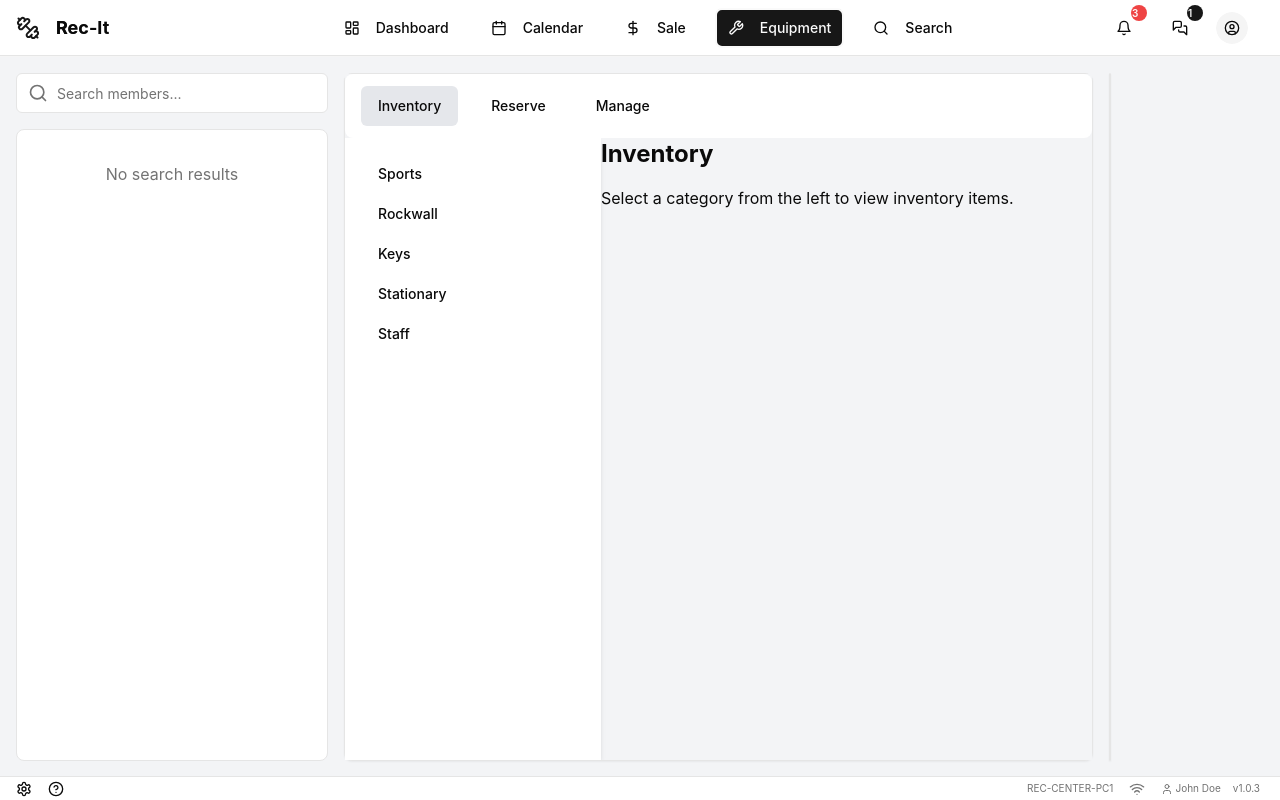
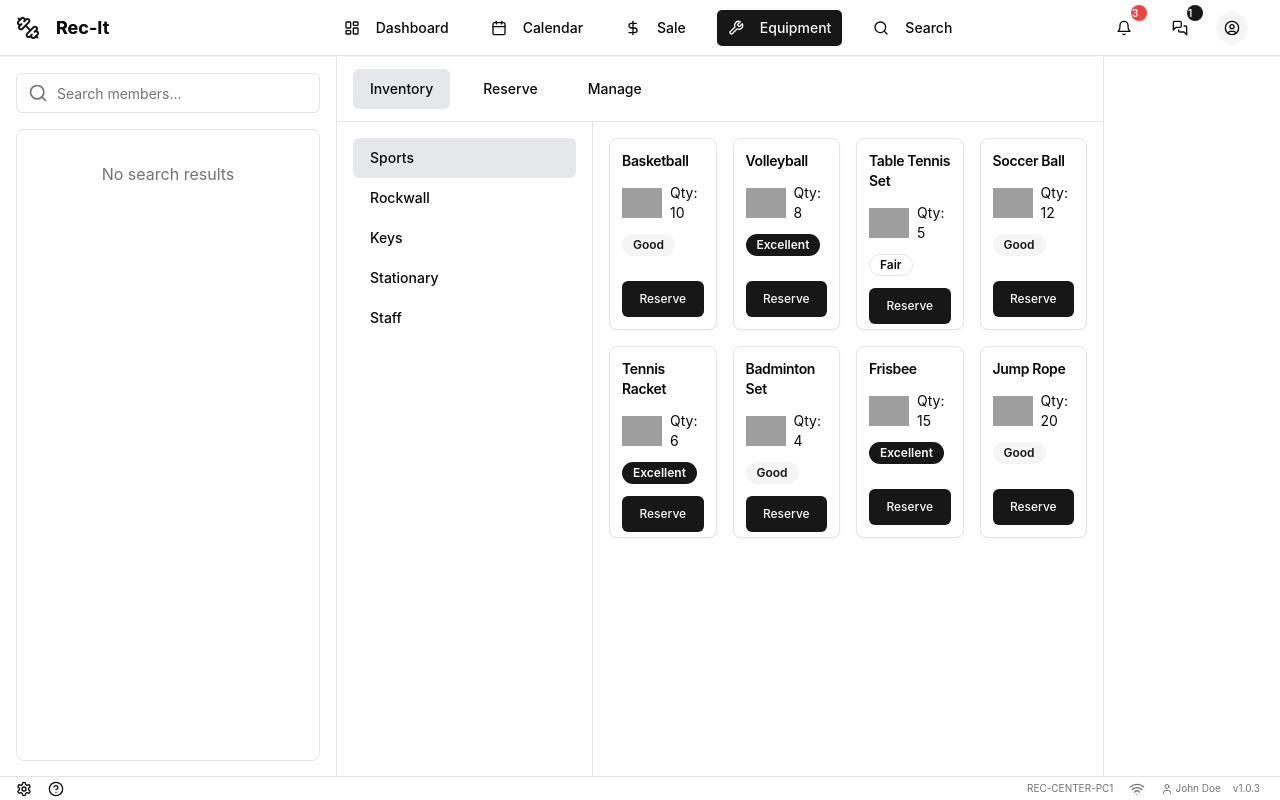
Before and after one commit to SanketBaviskar/Rec-It, a React (Vite) app: page /dashboard in a window 1280 px wide. Both pictures are taken after a click on the button "Equipment". Built offline with nearby package versions, Linux system fonts and the light colour scheme; grey boxes are pictures that could not be loaded.

Commit message:
equipment UI changes

```diff
--- a/src/Pages/MainWindow/EquipmentTab/EquipmentManage.tsx
+++ b/src/Pages/MainWindow/EquipmentTab/EquipmentManage.tsx
@@ -53,7 +53,7 @@ export function EquipmentManage({ initialItems }: EquipmentManagementProps) {
   }, [searchQuery, checkedOutItems])
 
   return (
-    <div className="p-4 bg-white rounded-lg shadow">
+    <div className="p-4">
       <h2 className="text-xl font-bold mb-4">Equipment Management</h2>
       <div className="relative mb-4">
         <Search className="absolute left-2 top-2.5 h-4 w-4 text-muted-foreground" />
@@ -65,6 +65,7 @@ export function EquipmentManage({ initialItems }: EquipmentManagementProps) {
           className="pl-8"
         />
       </div>
+      <div className='overflow-auto'>
       <Table>
         <TableHeader>
           <TableRow>
@@ -97,6 +98,8 @@ export function EquipmentManage({ initialItems }: EquipmentManagementProps) {
           ))}
         </TableBody>
       </Table>
+
+      </div>
       {/* Render the Toaster to handle toast notifications */}
       <Toaster />
     </div>
--- a/src/Pages/MainWindow/EquipmentTab/EquipmentNavBar.tsx
+++ b/src/Pages/MainWindow/EquipmentTab/EquipmentNavBar.tsx
@@ -6,7 +6,7 @@ import { EquipmentManage } from './EquipmentManage'
 
 export default function EquipmentNavBar() {
   const [activeSection, setActiveSection] = useState('inventory')
-  const [activeCategory, setActiveCategory] = useState('')
+  const [activeCategory, setActiveCategory] = useState('Sports')
 
   const inventoryCategories = ['Sports', 'Rockwall', 'Keys', 'Stationary', 'Staff']
 
@@ -17,13 +17,33 @@ export default function EquipmentNavBar() {
     { id: 3, name: "Climbing Harness", itemNumber: "CH003", checkedOutBy: "Mike Johnson", checkedOutDate: "2024-01-18", dueDate: "2024-01-25" },
     { id: 4, name: "Volleyball", itemNumber: "VB004", checkedOutBy: "Sarah Brown", checkedOutDate: "2024-01-21", dueDate: "2024-01-28" },
     { id: 5, name: "Yoga Mat", itemNumber: "YM005", checkedOutBy: "Emily Davis", checkedOutDate: "2024-01-22", dueDate: "2024-01-29" },
+    { id: 1, name: "Basketball", itemNumber: "BB001", checkedOutBy: "John Doe", checkedOutDate: "2024-01-20", dueDate: "2024-01-27" },
+    { id: 2, name: "Tennis Racket", itemNumber: "TR002", checkedOutBy: "Jane Smith", checkedOutDate: "2024-01-19", dueDate: "2024-01-26" },
+    { id: 3, name: "Climbing Harness", itemNumber: "CH003", checkedOutBy: "Mike Johnson", checkedOutDate: "2024-01-18", dueDate: "2024-01-25" },
+    { id: 4, name: "Volleyball", itemNumber: "VB004", checkedOutBy: "Sarah Brown", checkedOutDate: "2024-01-21", dueDate: "2024-01-28" },
+    { id: 5, name: "Yoga Mat", itemNumber: "YM005", checkedOutBy: "Emily Davis", checkedOutDate: "2024-01-22", dueDate: "2024-01-29" },
+    { id: 1, name: "Basketball", itemNumber: "BB001", checkedOutBy: "John Doe", checkedOutDate: "2024-01-20", dueDate: "2024-01-27" },
+    { id: 2, name: "Tennis Racket", itemNumber: "TR002", checkedOutBy: "Jane Smith", checkedOutDate: "2024-01-19", dueDate: "2024-01-26" },
+    { id: 3, name: "Climbing Harness", itemNumber: "CH003", checkedOutBy: "Mike Johnson", checkedOutDate: "2024-01-18", dueDate: "2024-01-25" },
+    { id: 4, name: "Volleyball", itemNumber: "VB004", checkedOutBy: "Sarah Brown", checkedOutDate: "2024-01-21", dueDate: "2024-01-28" },
+    { id: 5, name: "Yoga Mat", itemNumber: "YM005", checkedOutBy: "Emily Davis", checkedOutDate: "2024-01-22", dueDate: "2024-01-29" },
+    { id: 1, name: "Basketball", itemNumber: "BB001", checkedOutBy: "John Doe", checkedOutDate: "2024-01-20", dueDate: "2024-01-27" },
+    { id: 2, name: "Tennis Racket", itemNumber: "TR002", checkedOutBy: "Jane Smith", checkedOutDate: "2024-01-19", dueDate: "2024-01-26" },
+    { id: 3, name: "Climbing Harness", itemNumber: "CH003", checkedOutBy: "Mike Johnson", checkedOutDate: "2024-01-18", dueDate: "2024-01-25" },
+    { id: 4, name: "Volleyball", itemNumber: "VB004", checkedOutBy: "Sarah Brown", checkedOutDate: "2024-01-21", dueDate: "2024-01-28" },
+    { id: 5, name: "Yoga Mat", itemNumber: "YM005", checkedOutBy: "Emily Davis", checkedOutDate: "2024-01-22", dueDate: "2024-01-29" },
   ]
+
+  const handleInventoryClick = () => {
+    setActiveSection('inventory')
+    setActiveCategory('Sports') // Reset to default category
+  }
 
 
   return (
-    <div className="flex flex-col h-full bg-gray-100">
+    <div className="flex flex-col h-full">
       {/* Horizontal Navbar */}
-      <nav className="bg-white rounded-lg">
+      <nav className="border-b">
         <div className="container mx-auto px-4">
           <div className="flex justify-start items-center h-16">
             <ul className="flex space-x-4 py-4">
@@ -31,7 +51,7 @@ export default function EquipmentNavBar() {
                 <Button
                   variant="ghost"
                   className={`${activeSection === 'inventory' ? 'bg-gray-200' : ''}`}
-                  onClick={() => setActiveSection('inventory')}
+                  onClick={handleInventoryClick}
                 >
                   Inventory
                 </Button>
@@ -69,7 +89,7 @@ export default function EquipmentNavBar() {
       <div className="flex flex-1 overflow-hidden">
         {/* Vertical Navbar for Inventory - only visible when Inventory is active */}
         {activeSection === 'inventory' && (
-          <nav className="w-64 bg-white shadow-md">
+          <nav className="w-64 bg-white border-r">
             <ul className="py-4 px-4">
               {inventoryCategories.map((category) => (
                 <li key={category}>
@@ -87,19 +107,16 @@ export default function EquipmentNavBar() {
         )}
 
         {/* Content Area */}
-        <main className={`flex-1 overflow-auto ${activeSection !== 'inventory' ? 'w-full' : ''}`}>
+        <main className={`flex-1 ${activeSection !== 'inventory' ? 'w-full' : ''}`}>
           {activeSection === 'inventory' && (
             <div>
-              <h2 className="text-2xl font-bold mb-4">Inventory</h2>
               {activeCategory && (
                 <div className='p-4'>
-                    <h3 className="text-xl font-semibold mb-2">{activeCategory}</h3>
                     {activeCategory === 'Sports' && < EquipmentInventory/>}
                     {/* {activeCategory !== 'Sports' && <p className="text-sm">Select a category from the left to view inventory items.</p>} */}
                 </div>
               )}
               {/* Add inventory content here */}
-              <p>Select a category from the left to view inventory items.</p>
             </div>
           )}
           {activeSection === 'reserve' && (
--- a/src/Pages/MainWindow/EquipmentTab/EquipmentTab.tsx
+++ b/src/Pages/MainWindow/EquipmentTab/EquipmentTab.tsx
@@ -34,7 +34,6 @@ interface User {
 }
 
 export default function Component() {
-  const [selectedUser, setSelectedUser] = useState<User | null>(null);
   const [searchResults, setSearchResults] = useState<User[]>([]);
   const [showEditProfile, setShowEditProfile] = useState(false);
   const handleUserSelect = (user: User) => {
@@ -54,9 +53,9 @@ export default function Component() {
   };
 
   return (
-    <div className="flex h-[90vh] gap-4 p-4 bg-gray-100">
+    <div className="flex h-[90vh] gap-4">
       {/* Left Side - Search Results */}
-      <div className="w-1/4 flex flex-col gap-4">
+      <div className="w-1/4 flex flex-col gap-4 py-4 pl-4">
         <SearchBar
           placeholder="Search members..."
           onSelect={(user) => handleUserSelect(user)}
@@ -105,13 +104,12 @@ export default function Component() {
       </div>
 
       {/* Right Side - Member Details */}
-      <Card className="w-3/5 rounded-lg border">
+      <div className="w-3/5 border-l border-r">
         <EquipmentNavBar></EquipmentNavBar>
-      </Card>
+      </div>
 
-      <Card className="w-3/20">
-
-      </Card>
+      <div className="w-3/20">
+      </div>
 
     </div>
   );
```
